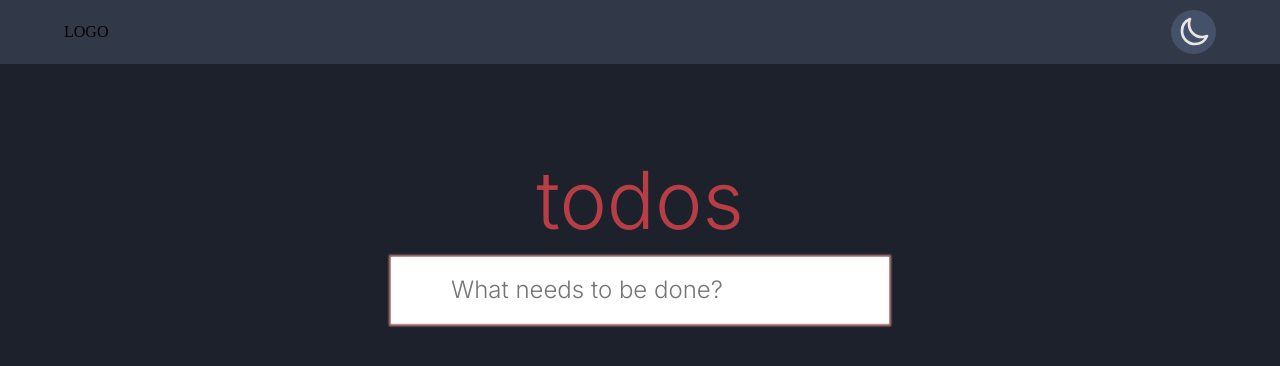
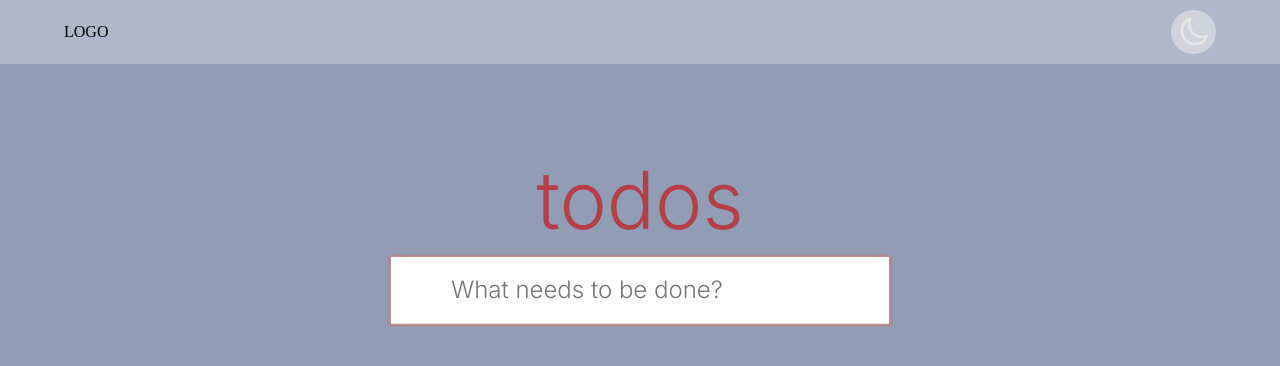
Before and after one commit to fanderssondev/Svelte-todo, a SvelteKit app: page / in a window 1280 px wide. Shown: the top 366 px of the page. Built offline with nearby package versions, Linux system fonts and the light colour scheme.

Commit message:
Dark and light theme created

```diff
--- a/Buildsteps.ts
+++ b/Buildsteps.ts
@@ -32,4 +32,5 @@
 // [X]: Create store to handle todo state
 
 // TODO: Dark mode
-// []: Create Dark mode
+// [X]: Create Dark mode
+// []: Check if prefers light/dark mode
--- a/src/global.css
+++ b/src/global.css
@@ -9,18 +9,9 @@
 }
 
 :root {
+   color-scheme: dark;
+
    --sans-serif: 'Inter', sans-serif;
-
-   --color-bg: hsl(220, 20%, 14%);
-   --color-bg-2: hsl(220, 20%, 24%);
-   --color-bg-3: hsl(220, 20%, 34%);
-   --color-text: hsl(0, 0%, 2%);
-   --color-text-2: hsl(0, 0%, 90%);
-   --color-title: hsl(357, 49%, 48%);
-   --color-highlight: hsl(0, 33%, 64%);
-   --color-gray-28: hsl(0, 0%, 28%);
-   --color-gray-58: hsl(0, 0%, 58%);
-   --color-gray-90: hsl(0, 0%, 90%);
 
    --font-24: 1.5rem;
    --font-32: 2rem;
@@ -33,6 +24,70 @@
    --shadow-1: hsl(0, 0%, 0%, 0.1);
 
    --radius-base: 4px;
+}
+
+@media (prefers-color-scheme: light) {
+   :root {
+      color-scheme: light;
+
+      --color-bg: hsl(220, 20%, 64%);
+      --color-bg-2: hsl(220, 20%, 74%);
+      --color-bg-3: hsl(220, 20%, 84%);
+      --color-text: hsl(0, 0%, 2%);
+      --color-text-2: hsl(0, 0%, 90%);
+      --color-title: hsl(357, 49%, 48%);
+      --color-highlight: hsl(0, 33%, 64%);
+      --color-gray-28: hsl(0, 0%, 28%);
+      --color-gray-58: hsl(0, 0%, 58%);
+      --color-gray-90: hsl(0, 0%, 90%);
+   }
+}
+
+@media (prefers-color-scheme: dark) {
+   :root {
+      color-scheme: dark;
+
+      --color-bg: hsl(220, 20%, 14%);
+      --color-bg-2: hsl(220, 20%, 24%);
+      --color-bg-3: hsl(220, 20%, 34%);
+      --color-text: hsl(0, 0%, 2%);
+      --color-text-2: hsl(0, 0%, 90%);
+      --color-title: hsl(357, 49%, 48%);
+      --color-highlight: hsl(0, 33%, 64%);
+      --color-gray-28: hsl(0, 0%, 28%);
+      --color-gray-58: hsl(0, 0%, 58%);
+      --color-gray-90: hsl(0, 0%, 90%);
+   }
+}
+
+[data-theme="light"] {
+   color-scheme: light;
+
+   --color-bg: hsl(220, 20%, 64%);
+   --color-bg-2: hsl(220, 20%, 74%);
+   --color-bg-3: hsl(220, 20%, 84%);
+   --color-text: hsl(0, 0%, 2%);
+   --color-text-2: hsl(0, 0%, 90%);
+   --color-title: hsl(357, 49%, 48%);
+   --color-highlight: hsl(0, 33%, 64%);
+   --color-gray-28: hsl(0, 0%, 28%);
+   --color-gray-58: hsl(0, 0%, 58%);
+   --color-gray-90: hsl(0, 0%, 90%);
+}
+
+[data-theme="dark"] {
+   color-scheme: dark;
+
+   --color-bg: hsl(220, 20%, 14%);
+   --color-bg-2: hsl(220, 20%, 24%);
+   --color-bg-3: hsl(220, 20%, 34%);
+   --color-text: hsl(0, 0%, 2%);
+   --color-text-2: hsl(0, 0%, 90%);
+   --color-title: hsl(357, 49%, 48%);
+   --color-highlight: hsl(0, 33%, 64%);
+   --color-gray-28: hsl(0, 0%, 28%);
+   --color-gray-58: hsl(0, 0%, 58%);
+   --color-gray-90: hsl(0, 0%, 90%);
 }
 
 html,
--- a/src/lib/Header.svelte
+++ b/src/lib/Header.svelte
@@ -23,22 +23,4 @@
 		margin: 0 auto;
 		min-height: 3rem;
 	}
-
-	button {
-		display: grid;
-		align-items: center;
-		background-color: var(--color-bg-3);
-		/* font-size: 3rem; */
-		padding: 0.4rem;
-		border-radius: 50%;
-	}
-
-	svg {
-		--size: 2rem;
-
-		color: var(--color-text-2);
-		width: var(--size);
-		aspect-ratio: 1;
-		/* height: 50px; */
-	}
 </style>
--- a/src/lib/ThemeButton.svelte
+++ b/src/lib/ThemeButton.svelte
@@ -1,9 +1,13 @@
 <script lang="ts">
-	let darkMode = false;
+	import { darkMode } from './stores/ThemeStore';
+
+	const handleDarkModeToggle = () => {
+		$darkMode = !$darkMode;
+	};
 </script>
 
-<button
-	>{#if darkMode}
+<button on:click={handleDarkModeToggle}
+	>{#if $darkMode}
 		<svg
 			xmlns="http://www.w3.org/2000/svg"
 			fill="none"
--- /dev/null
+++ b/src/lib/stores/ThemeStore.ts
@@ -0,0 +1,3 @@
+import { writable } from 'svelte/store';
+
+export let darkMode = writable(false);
--- a/src/routes/+layout.svelte
+++ b/src/routes/+layout.svelte
@@ -1,13 +1,29 @@
 <script lang="ts">
 	import '../global.css';
 	import Header from '$lib/Header.svelte';
+	import { darkMode } from '$lib/stores/ThemeStore';
+	import { onMount } from 'svelte';
+
+	onMount(() => {
+		if (typeof window !== 'undefined') {
+			$darkMode ? (document.body.dataset.theme = 'dark') : (document.body.dataset.theme = 'light');
+		}
+	});
+
+	$: {
+		if (typeof window !== 'undefined') {
+			$darkMode ? (document.body.dataset.theme = 'dark') : (document.body.dataset.theme = 'light');
+		}
+	}
 </script>
 
 <svelte:head>
 	<title>Svelte Todo</title>
 </svelte:head>
 
-<Header></Header>
+<svelte:body />
+
+<Header />
 
 <main>
 	<h1 class="title">todos</h1>
```
